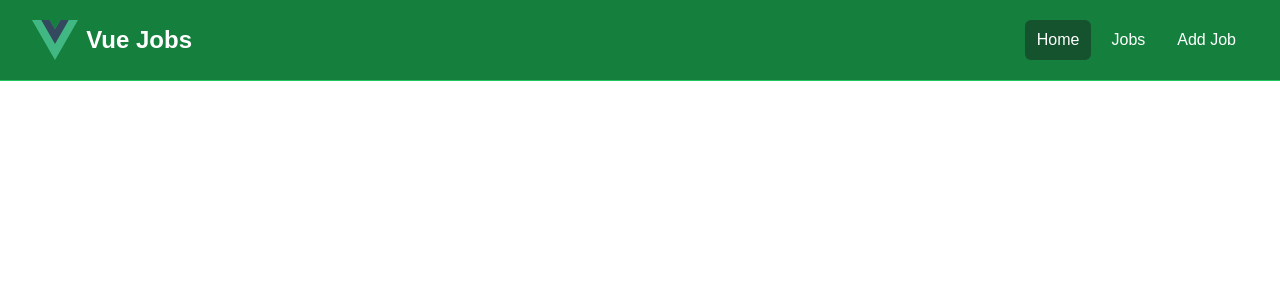
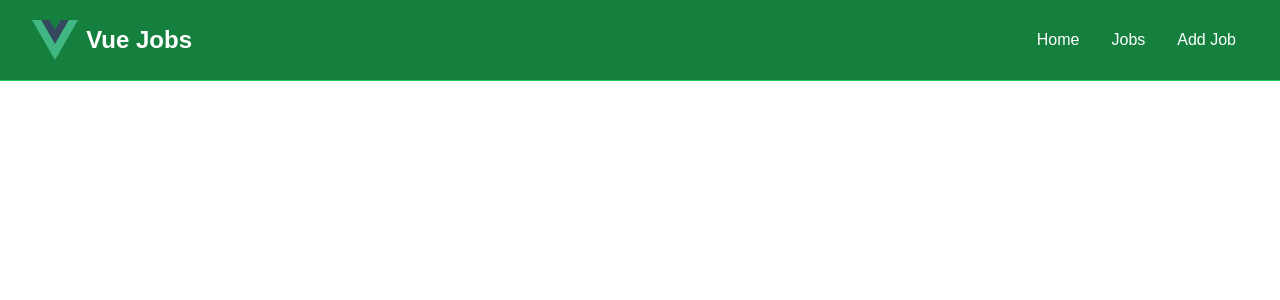
Before and after one commit to Asad9299/vue-job-listing-for-beginners, a Vue app: page /jobs/1 in a window 1280 px wide. Shown: the top 300 px of the page. Built offline with nearby package versions, Linux system fonts and the light colour scheme.

Commit message:
Current Route Link Activated

```diff
--- a/src/components/Navbar.vue
+++ b/src/components/Navbar.vue
@@ -1,5 +1,11 @@
 <script setup>
     import logo from "@/assets/logo.svg";
+    import { useRoute } from "vue-router";
+
+    const isRouteActive = (currentRoute) => {
+      const route  = useRoute();
+      return route.path === currentRoute;
+    }
 </script>
 
 <template>
@@ -20,15 +26,39 @@
               <div class="flex space-x-2">
                 <RouterLink
                   to="/"
-                  class="text-white bg-green-900 hover:bg-gray-900 hover:text-white rounded-md px-3 py-2"
+                  :class="[
+                  isRouteActive('/')
+                    ? 'bg-green-900'
+                    : 'hover:bg-gray-900 hover:text-white',
+                  'text-white',
+                  'px-3',
+                  'py-2',
+                  'rounded-md',
+                ]"
                   >Home</RouterLink>
                 <RouterLink
                   to="/jobs"
-                  class="text-white hover:bg-green-900 hover:text-white rounded-md px-3 py-2"
+                  :class="[
+                  isRouteActive('/jobs')
+                    ? 'bg-green-900'
+                    : 'hover:bg-gray-900 hover:text-white',
+                  'text-white',
+                  'px-3',
+                  'py-2',
+                  'rounded-md',
+                ]"
                   >Jobs</RouterLink>
                 <RouterLink
                   to="jobs/add"
-                  class="text-white hover:bg-green-900 hover:text-white rounded-md px-3 py-2"
+                  :class="[
+                  isRouteActive('/jobs/add')
+                    ? 'bg-green-900'
+                    : 'hover:bg-gray-900 hover:text-white',
+                  'text-white',
+                  'px-3',
+                  'py-2',
+                  'rounded-md',
+                ]"
                   >Add Job</RouterLink>
               </div>
             </div>
```
